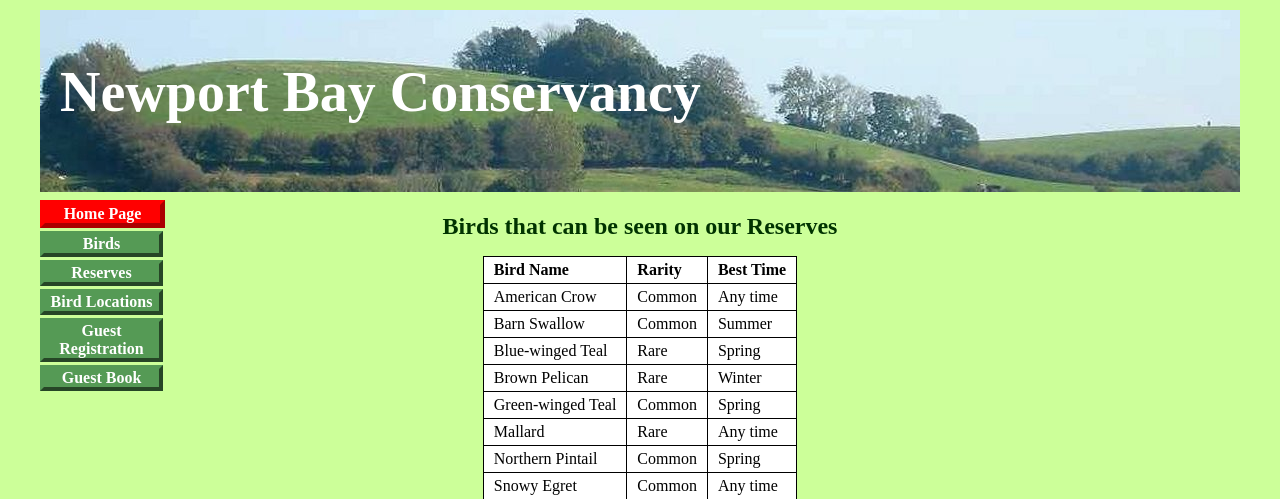
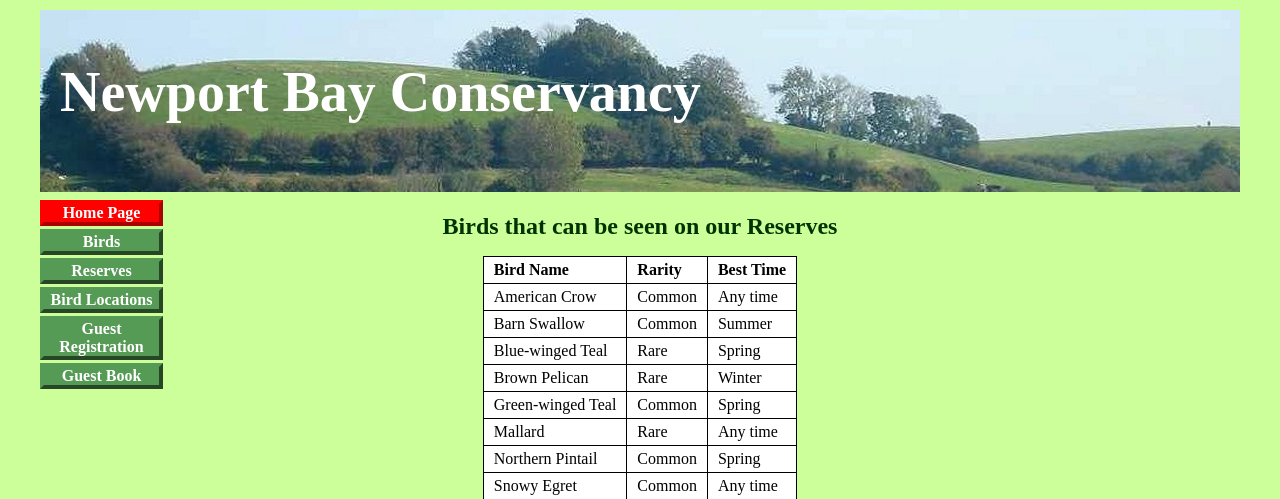
Before and after one commit to EvanGoss/PHPmySQL1, a PHP site: page /birds/birds.php in a window 1280 px wide, with the pointer over the restyled element. Shown: the top 499 px of the page. Run offline with PHP 8.4, Linux system fonts and the light colour scheme; data comes from the database, SQL or seed files in the repository.

Commit message:
Adjust nav hover & active style

```diff
--- a/birds/birds.css
+++ b/birds/birds.css
@@ -93,13 +93,13 @@ li a:hover {
 	display:block;
 	background:red;
 	color:white;
-	border:5px outset red;
+	border:4px outset red;
 	width:115px;
 }
 /* onmousedown */
 li a:active {
 	background:maroon;
-	border:5px inset maroon;
+	border:4px inset maroon;
 }
 .center {
 	text-align: center;
```
